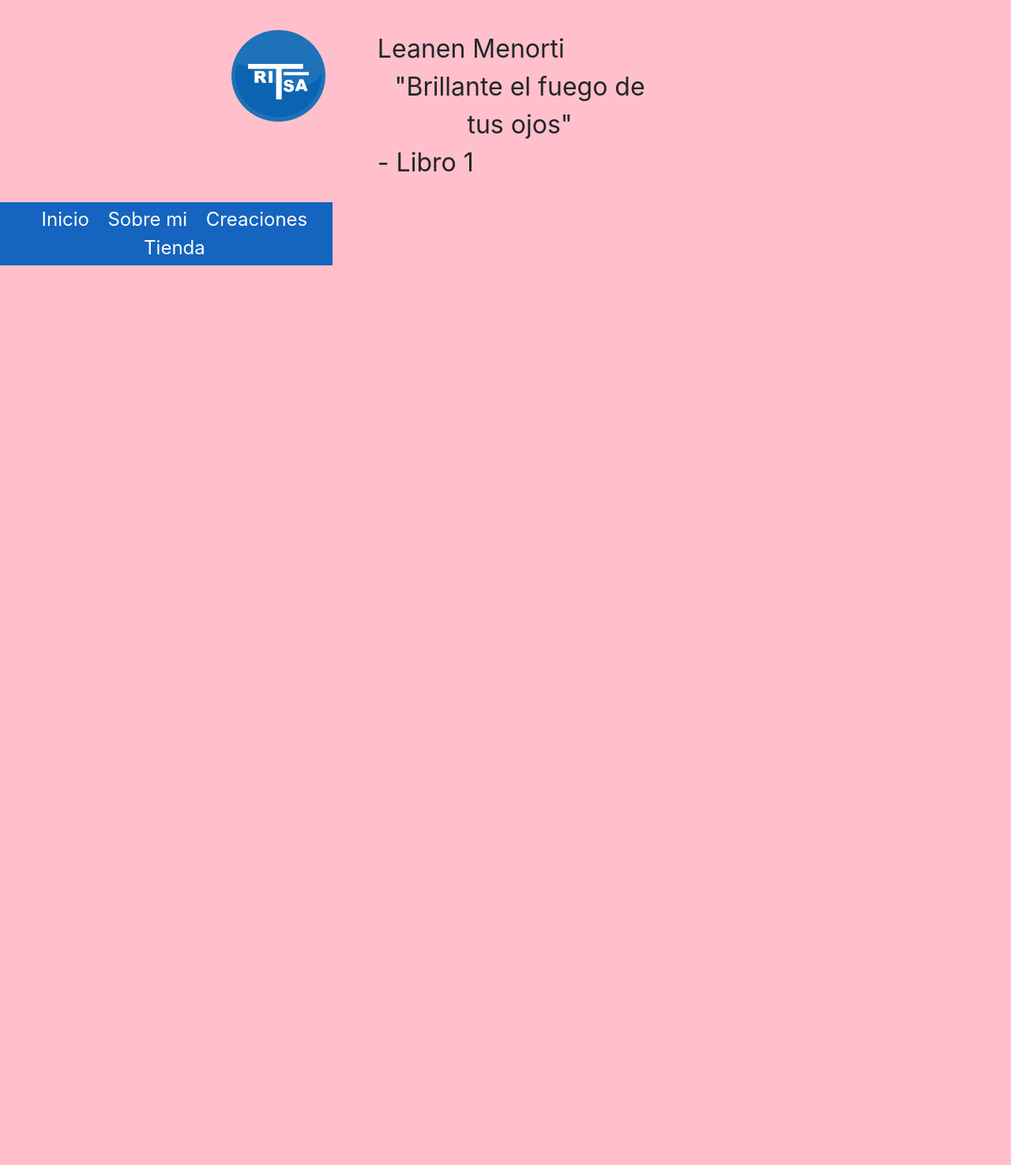
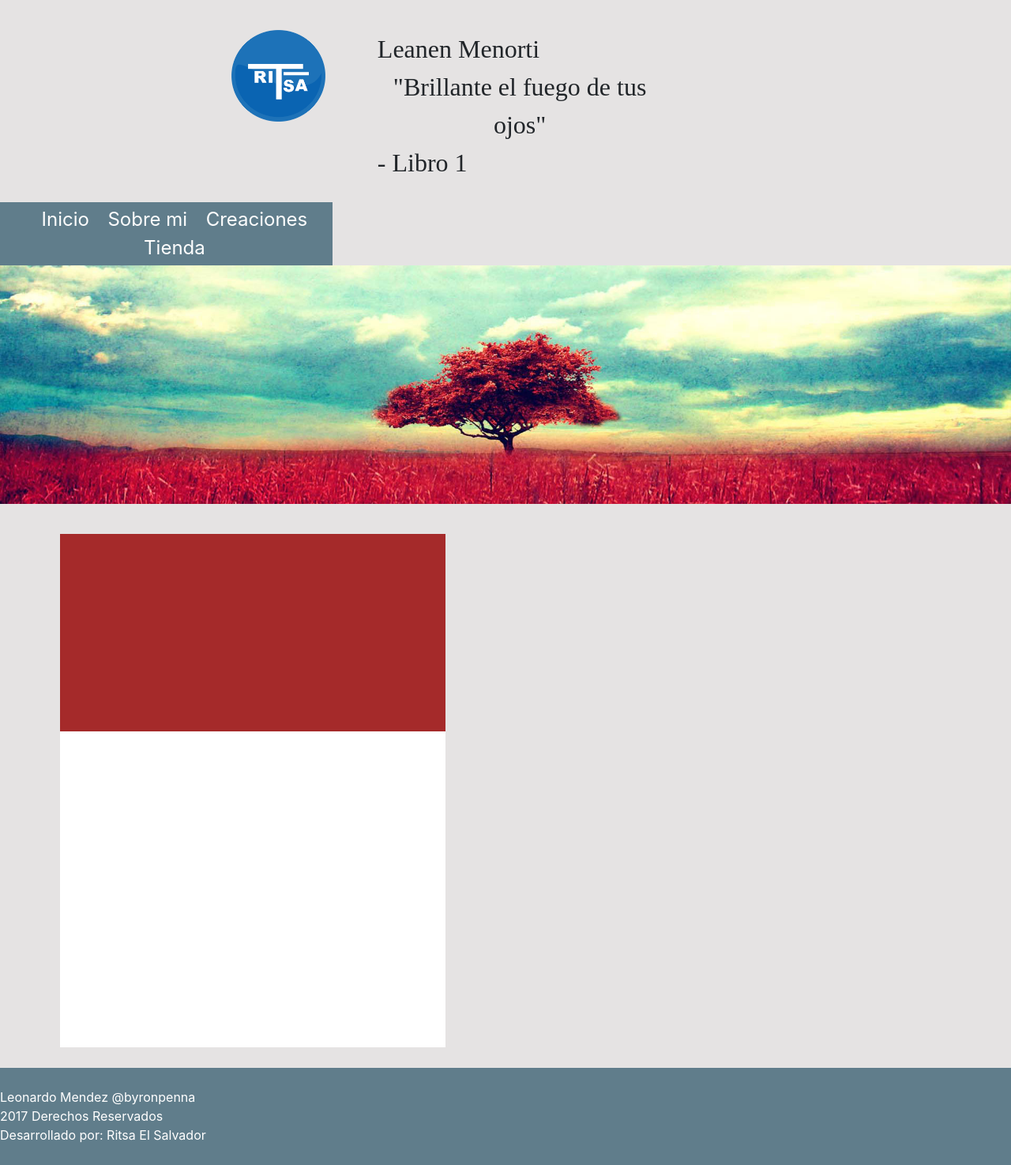
Before and after one commit to byronpenna/menorti, a CodeIgniter app: page /menorti/ in a window 1280 px wide. Shown: the whole page at 79% size. Before the commit the page ends 336 px from the top, so only its background shows below. Run offline with CodeIgniter, Linux system fonts and the light colour scheme; some libraries are stand-ins or nearby versions.

Commit message:
Boceto inicial home

```diff
--- a/application/views/Welcome/Index.php
+++ b/application/views/Welcome/Index.php
@@ -8,37 +8,28 @@
 	<link rel="stylesheet" type="text/css" href=<?php echo base_url("content/css/paginas/Welcome/Index/")."style.css"; ?> >
 </head>
 <body>
-<header class="row marginNull">
-	<div class="row marginNull head">
-		<div class="col-lg-4 containerLogoHead">
-			<img class="imgLogoHead" src=<?php echo base_url("content/img/logo.png")?>>
-		</div>
-		<div class="col-lg-4 textoHead text-center ">
-			<div class="row marginNull nombreHead">
-				<span>Leanen Menorti</span>
-			</div>
-			<div class="row marginNull fraseHead">
-				<span>"Brillante el fuego de tus ojos"</span>
-				<span>- Libro 1</span>
+
+<?php
+$this->load->view("parts/header.php");
+?>
+<div class="cuerpo">
+	<div class="slider">
+		<img  src=<?php echo base_url("content/img/welcome/index/11.jpg") ?>>
+	</div>
+	<div class="row marginNull seccion">
+		<div class="col-lg-6">
+			<div class="tarjeta">
+				<div class="imagenRepresentativa">
+
+				</div>
+				<div class="cuerpoTarjeta"></div>
 			</div>
 		</div>
+		<div class="col-lg-6"></div>
 	</div>
-	<div class="menuPrincipal">
-		<ul>
-			<li>
-				<a href="http://www.ritsasv.com">Inicio</a>
-			</li>
-			<li>
-				<a href="http://www.ritsasv.com/cursos-gratuitos/">Sobre mi</a>
-			</li>
-			<li>
-				<a href="http://www.ritsasv.com/donaciones/">Creaciones</a>
-			</li>
-			<li>
-				<a href="http://www.ritsasv.com/electronica/">Tienda</a>
-			</li>
-		</ul>
-	</div>
-</header>
+</div>
+<?php
+	$this->load->view("parts/footer.php");
+?>
 </body>
 </html>
--- /dev/null
+++ b/application/views/parts/footer.php
@@ -0,0 +1,13 @@
+<footer class="row marginNull">
+	<div class="col-lg-offset-2 col-lg-8">
+		<div class="row">
+			Leonardo Mendez @byronpenna
+		</div>
+		<div class="row">
+			2017 Derechos Reservados
+		</div>
+		<div class="row">
+			Desarrollado por: Ritsa El Salvador
+		</div>
+	</div>
+</footer>
--- /dev/null
+++ b/application/views/parts/header.php
@@ -0,0 +1,32 @@
+<header class="row marginNull">
+	<div class="row marginNull head">
+		<div class="col-lg-4 containerLogoHead">
+			<img class="imgLogoHead" src=<?php echo base_url("content/img/logo.png")?>>
+		</div>
+		<div class="col-lg-4 textoHead text-center ">
+			<div class="row marginNull nombreHead">
+				<span>Leanen Menorti</span>
+			</div>
+			<div class="row marginNull fraseHead">
+				<span>"Brillante el fuego de tus ojos"</span>
+				<span>- Libro 1</span>
+			</div>
+		</div>
+	</div>
+	<div class="menuPrincipal">
+		<ul>
+			<li>
+				<a href="http://www.ritsasv.com">Inicio</a>
+			</li>
+			<li>
+				<a href="http://www.ritsasv.com/cursos-gratuitos/">Sobre mi</a>
+			</li>
+			<li>
+				<a href="http://www.ritsasv.com/donaciones/">Creaciones</a>
+			</li>
+			<li>
+				<a href="http://www.ritsasv.com/electronica/">Tienda</a>
+			</li>
+		</ul>
+	</div>
+</header>
--- a/content/css/paginas/Welcome/Index/style.css
+++ b/content/css/paginas/Welcome/Index/style.css
@@ -1,3 +1,17 @@
-body{
-	background: pink
-}
+.slider {
+  margin-bottom: 3%; }
+  .slider img {
+    width: 100%; }
+
+.tarjeta {
+  background: white;
+  width: 80%;
+  margin: 0 auto; }
+  .tarjeta .imagenRepresentativa {
+    background: brown;
+    height: 250px; }
+  .tarjeta .cuerpoTarjeta {
+    min-height: 400px;
+    background: white; }
+
+/*# sourceMappingURL=style.css.map */
--- /dev/null
+++ b/content/css/paginas/Welcome/Index/style.sass
@@ -0,0 +1,14 @@
+.slider
+	margin-bottom: 3%
+	img
+		width: 100%
+.tarjeta
+	background: white
+	width: 80%
+	margin: 0 auto
+	.imagenRepresentativa
+		background: brown
+		height: 250px
+	.cuerpoTarjeta
+		min-height: 400px
+		background: white
--- a/content/css/universales/style.css
+++ b/content/css/universales/style.css
@@ -1,114 +1,115 @@
+/* variables */
+/* contenido */
+.marginNull {
+  margin: 0; }
 
-.marginNull{
-	margin: 0;
-}
-.divHead
-{
+.divHead {
   width: 100%;
-	background: #4070b6;
-}
-body{
-	background: #e5e3e3;
+  background: #4070b6; }
 
-}
+body {
+  background: #e5e3e3; }
 
-.contenedorCuerpo{
+.contenedorCuerpo {
   width: 90%;
-	margin: 0 auto;
-}
+  margin: 0 auto; }
 
-.navegacion{
-	background: white;
-}
-.contenedorCuerpo .titulo{
+.navegacion {
+  background: white; }
+
+.contenedorCuerpo .titulo {
   width: 90%;
   margin: 0 auto;
   background: white;
-	text-align: center;
+  text-align: center; }
 
-}
-.contenedorCuerpo .cuerpo{
+.contenedorCuerpo .cuerpo {
   width: 90%;
   margin: 0 auto;
   background: white;
   margin-top: 3%;
   text-align: justify;
-	padding: 3%;
-}
-.navegacion .titulo h3{
-	text-align: center;
-}
-.menuNavegacion ul{
+  padding: 3%; }
+
+.navegacion .titulo h3 {
+  text-align: center; }
+
+.menuNavegacion ul {
   margin: 0;
-	padding: 0;
-}
-.menuNavegacion ul li{
+  padding: 0; }
+
+.menuNavegacion ul li {
   list-style: none;
   display: block;
   text-align: center;
   margin: 0;
   padding-bottom: 2%;
-	color: #4070b6;
-}
-.navegacion .titulo,.contenedorCuerpo .titulo{
+  color: #4070b6; }
+
+.navegacion .titulo, .contenedorCuerpo .titulo {
   padding-top: 1%;
-	padding-bottom: 1%;
-}
-.navegacion,.contenedorCuerpo .titulo{
-	margin-top: 25px;
-}
-.menuPrincipal{
-	background: #1564c0;
+  padding-bottom: 1%; }
+
+.navegacion, .contenedorCuerpo .titulo {
+  margin-top: 25px; }
+
+.menuPrincipal {
+  background: #607d8b;
   margin-top: 2%;
   color: white;
-	text-align: center;
-
-}
-	.menuPrincipal ul{
+  text-align: center; }
+  .menuPrincipal ul {
     margin: 0;
     padding-top: 1%;
-		padding-bottom: 1%;
-
-	}
-	.menuPrincipal ul li a{
-		color: white;
-		font-size: 1.5em;
-	}
-	.menuPrincipal ul li{
+    padding-bottom: 1%; }
+  .menuPrincipal li {
     list-style: none;
     display: inline-block;
-		margin-right: 5%;
-	}
-.contenedorCuerpo .cuerpo img{
-	max-width: 90%;
+    margin-right: 5%; }
+    .menuPrincipal li a {
+      color: white;
+      font-size: 1.5em; }
 
-}
-ins{
-	max-width: 100% !important
-}
-iframe{
-	max-width: 100% !important;
-}
-.anuncioNavegacion
-{
-	margin-top: 25px;
+.contenedorCuerpo .cuerpo img {
+  max-width: 90%; }
 
-}
-/*HEADER*/
-.imgLogoHead{
-	width: 30%;
-}
-.containerLogoHead{
-	text-align: right;
-}
-.head{
-	margin-top: 3%;
-}
-.textoHead{
+ins {
+  max-width: 100% !important; }
+
+iframe {
+  max-width: 100% !important; }
+
+.anuncioNavegacion {
+  margin-top: 25px; }
+
+/*HEADER */
+.imgLogoHead {
+  width: 30%; }
+
+.containerLogoHead {
+  text-align: right; }
+
+.head {
+  margin-top: 3%; }
+
+.textoHead {
+  font-family: "Minion Pro Bold Italic";
   padding-left: 4%;
-	font-size: 2em;
-}
-.textoHead span{
-	display: block;
-}
-/**********************/
+  font-size: 2em; }
+  .textoHead span {
+    display: block; }
+
+/********************* */
+footer {
+  text-align: center;
+  background: #607d8b;
+  padding-top: 2%;
+  padding-bottom: 2%;
+  color: white;
+  margin-top: 2% !important; }
+
+/********************* */
+.cuerpo {
+  min-height: 200px; }
+
+/*# sourceMappingURL=style.css.map */
--- /dev/null
+++ b/content/css/universales/style.sass
@@ -0,0 +1,106 @@
+/* variables */
+$fuerte: #607d8b
+$letraPrincipal: white
+$fontPrincipal: "Minion Pro Bold Italic"
+/* contenido */
+.marginNull
+	margin: 0
+.divHead
+	width: 100%
+	background: #4070b6
+body
+	background: #e5e3e3
+.contenedorCuerpo
+	width: 90%
+	margin: 0 auto
+.navegacion
+	background: white
+.contenedorCuerpo .titulo
+	width: 90%
+	margin: 0 auto
+	background: white
+	text-align: center
+.contenedorCuerpo .cuerpo
+	width: 90%
+	margin: 0 auto
+	background: white
+	margin-top: 3%
+	text-align: justify
+	padding: 3%
+.navegacion .titulo h3
+	text-align: center
+.menuNavegacion
+	ul
+		margin: 0
+		padding: 0
+.menuNavegacion ul li
+	list-style: none
+	display: block
+	text-align: center
+	margin: 0
+	padding-bottom: 2%
+	color: #4070b6
+.navegacion .titulo,.contenedorCuerpo .titulo
+	padding-top: 1%
+	padding-bottom: 1%
+.navegacion,.contenedorCuerpo .titulo
+	margin-top: 25px
+
+.menuPrincipal
+	background: $fuerte
+	margin-top: 2%
+	color: white
+	text-align: center
+	ul
+		margin: 0
+		padding-top: 1%
+		padding-bottom: 1%
+	li
+		list-style: none
+		display: inline-block
+		margin-right: 5%
+		a
+			color: white
+			font-size: 1.5em
+.contenedorCuerpo
+	.cuerpo
+		img
+			max-width: 90%
+
+ins
+	max-width: 100% !important
+
+iframe
+	max-width: 100% !important
+
+.anuncioNavegacion
+	margin-top: 25px
+/*HEADER*/
+.imgLogoHead
+	width: 30%
+
+.containerLogoHead
+	text-align: right
+
+.head
+	margin-top: 3%
+
+.textoHead
+	font-family: $fontPrincipal
+	padding-left: 4%
+	font-size: 2em
+	span
+		display: block
+
+/**********************/
+footer
+	text-align: center
+	background: $fuerte
+	padding-top: 2%
+	padding-bottom: 2%
+	color: $letraPrincipal
+	margin-top: 2% !important
+
+/**********************/
+.cuerpo
+	min-height: 200px
```
Also changed, not shown: content/img/welcome/index/11.jpg (added), 2 other files. Lines whose indentation alone changed are shown as unchanged.
